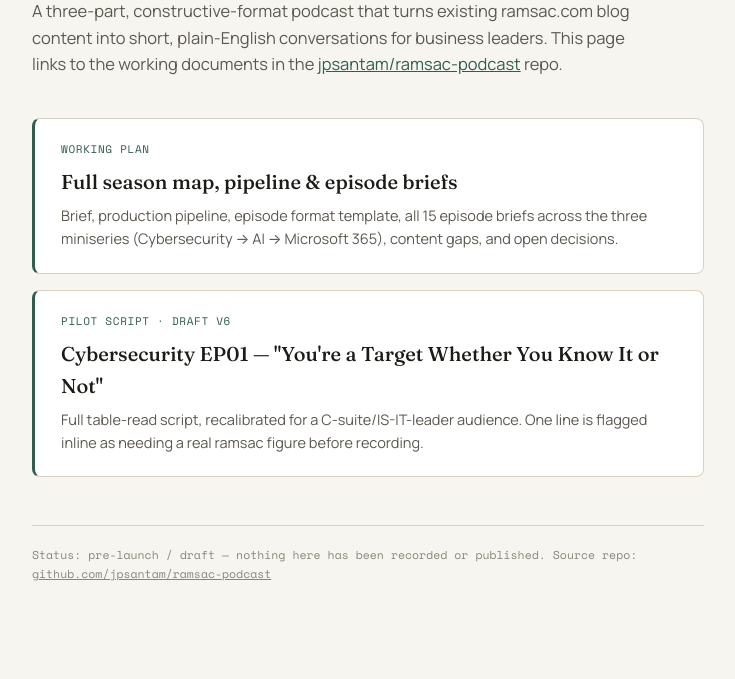
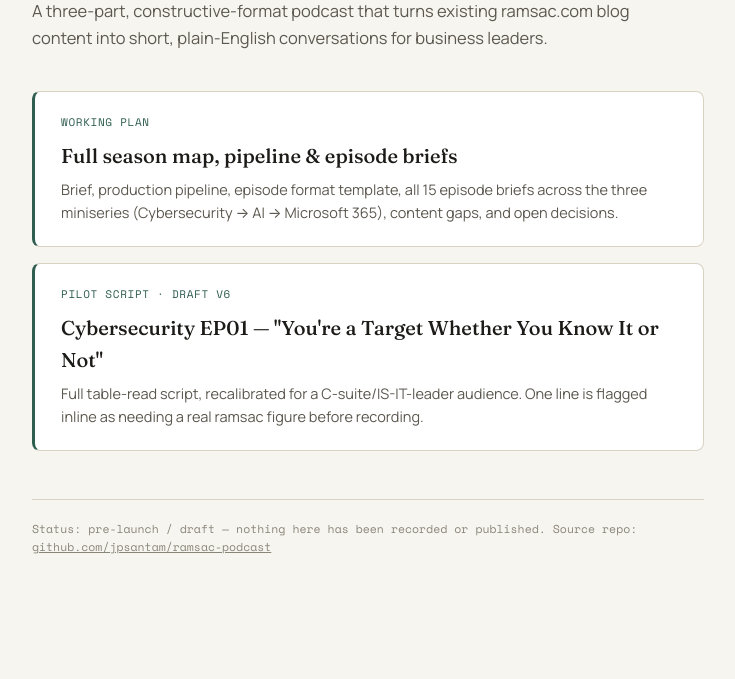
Before and after one commit to jpsantam/ramsac-podcast, a plain HTML site: page index.html in a window 1280 px wide. Shown: the part 160-839 px from the top of the page, without its empty margins (272-1007 px from the left). After the commit the page ends 813 px from the top, so only its background shows below. Drawn offline with nearby package versions, Linux system fonts and the light colour scheme.

Commit message:
Drop repo-link sentence from hub page intro

```diff
--- a/index.html
+++ b/index.html
@@ -46,7 +46,7 @@
 <div class="page">
   <p class="eyebrow">Project hub</p>
   <h1>The Ramsac Podcast</h1>
-  <p class="dek">A three-part, constructive-format podcast that turns existing ramsac.com blog content into short, plain-English conversations for business leaders. This page links to the working documents in the <a href="https://github.com/jpsantam/ramsac-podcast">jpsantam/ramsac-podcast</a> repo.</p>
+  <p class="dek">A three-part, constructive-format podcast that turns existing ramsac.com blog content into short, plain-English conversations for business leaders.</p>
 
   <a class="card" href="plan/working-plan.html">
     <span class="tag">Working plan</span>
```
